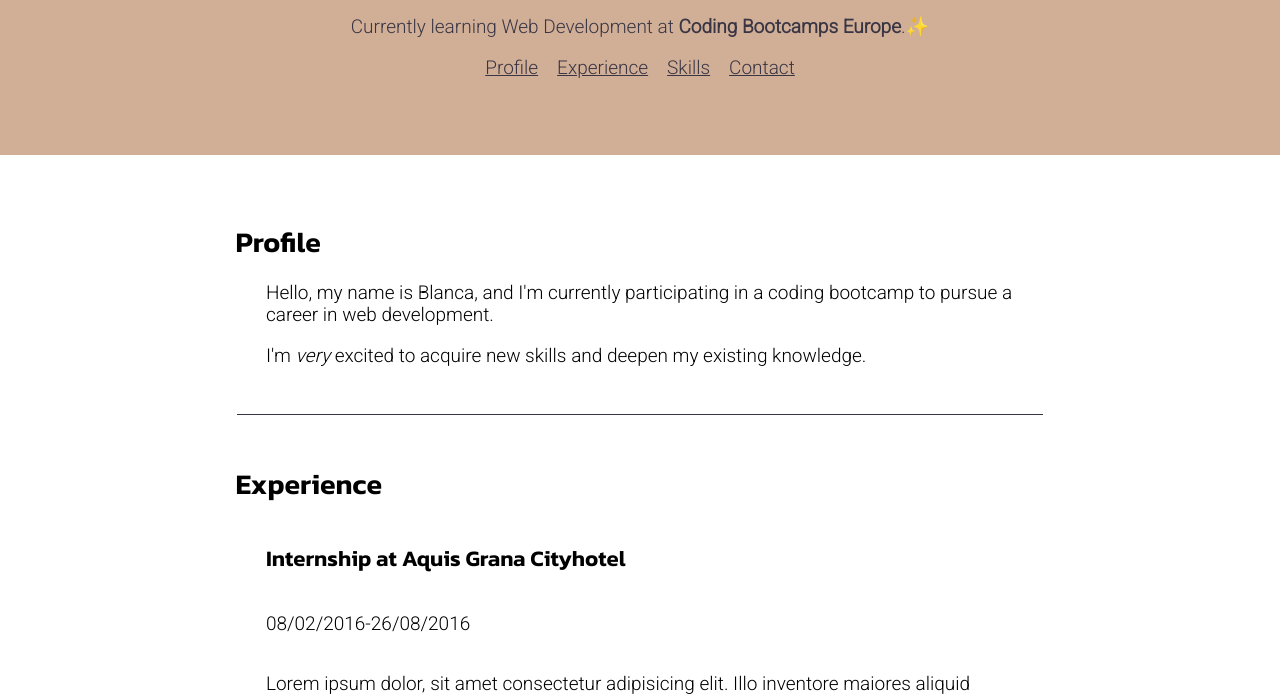
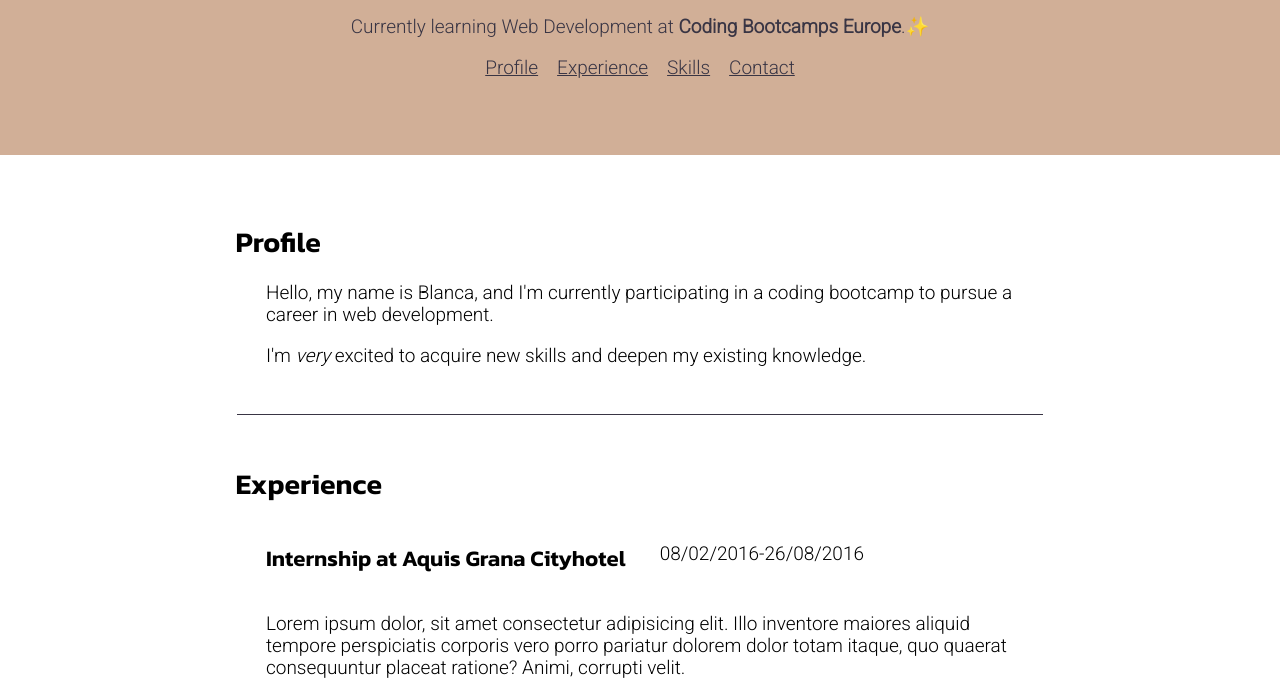
Before and after one commit to blanc1a/first-steps-with-html-css, a plain HTML site: page index.html in a window 1280 px wide. Shown: the part 249-944 px from the top of the page. Drawn offline with nearby package versions, Linux system fonts and the light colour scheme.

Commit message:
flexbox update

```diff
--- a/style.css
+++ b/style.css
@@ -83,7 +83,7 @@ article {
 
 .flex-job {
   display: flex;
-  flex-direction: row;
+  flex-direction: column;
 }
 
 .experience-heading {
@@ -91,9 +91,9 @@ article {
   padding-right: 1.8rem;
 }
 
-.sub-heading {
+/* .sub-heading {
   display: inline;
-}
+} */
 
 main h2 {
   position: relative;
@@ -159,7 +159,7 @@ main article {
   }
 
   .flex-job {
-    flex-direction: column;
+    flex-direction: row;
   }
 }
 
```
